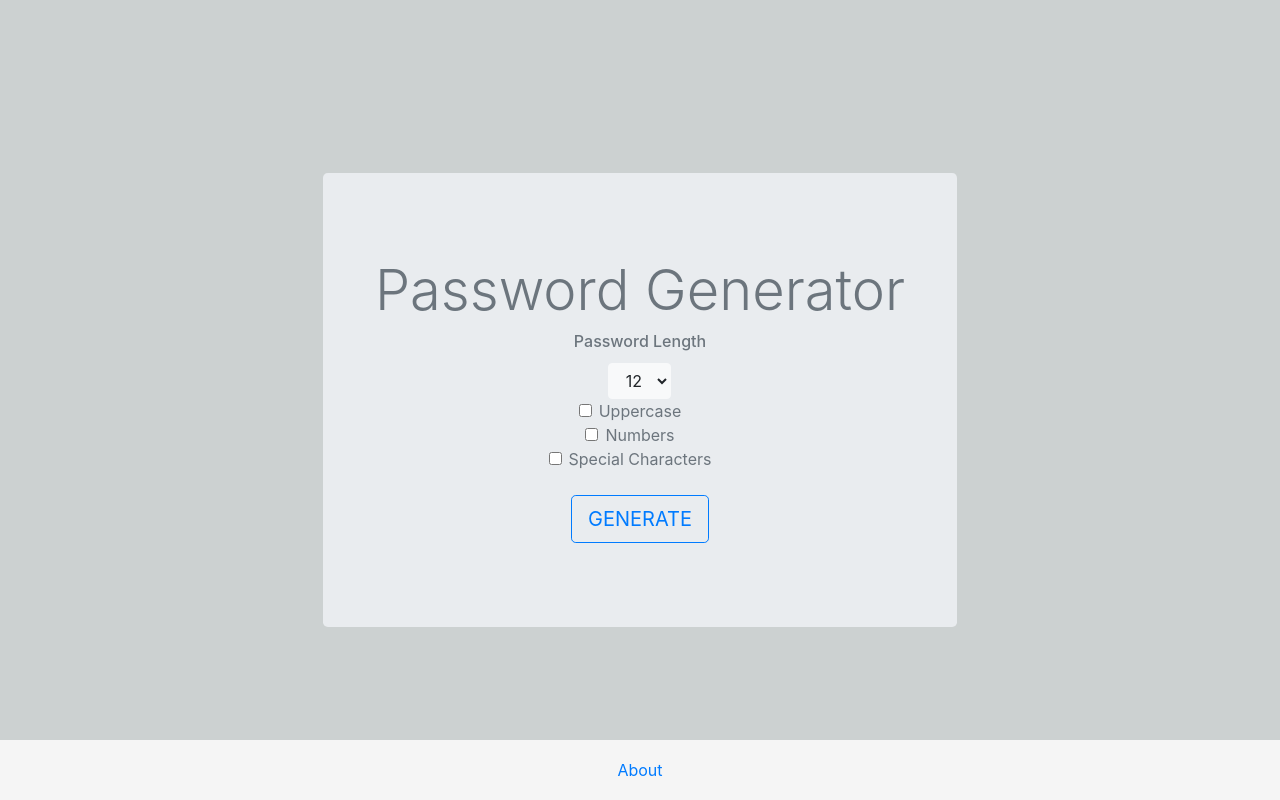
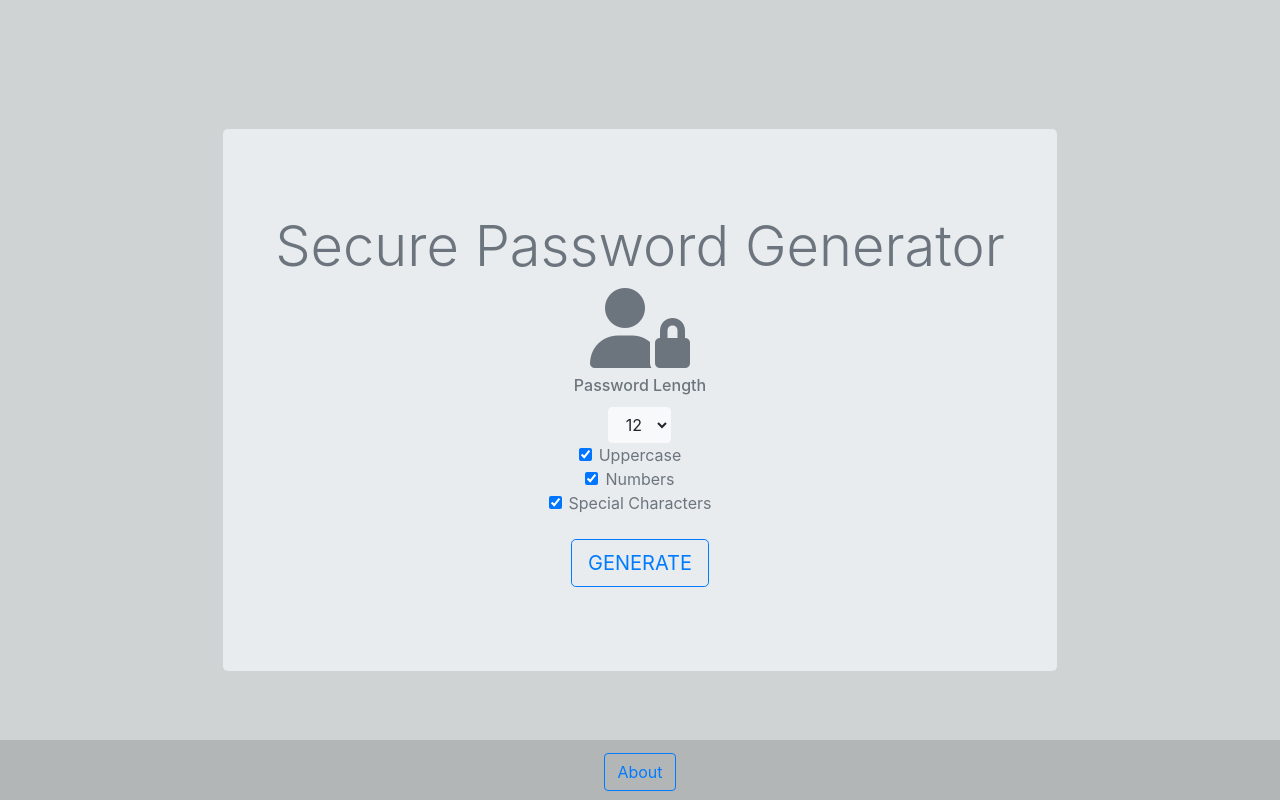
Before and after one commit to joontz/password-generator, a Django app: page / in a window 1280 px wide. Run offline with Django 3.2, Linux system fonts and the light colour scheme; some libraries are stand-ins or nearby versions.

Commit message:
first commit

```diff
--- a/generator/templates/generator/about.html
+++ b/generator/templates/generator/about.html
@@ -9,7 +9,7 @@
 <style>
     html, body {
         height: 100%;
-        background-color:  #ccd1d1 ;
+        background-color: #d0d3d4 ;
     }
 
 </style>
--- a/generator/templates/generator/home.html
+++ b/generator/templates/generator/home.html
@@ -1,16 +1,18 @@
 <!DOCTYPE html>
 <html lang="en" xmlns="http://www.w3.org/1999/html">
 <head>
+    <script src="https://kit.fontawesome.com/bd0ac6bf31.js" crossorigin="anonymous"></script>
     <link rel="stylesheet" href="https://maxcdn.bootstrapcdn.com/bootstrap/4.0.0/css/bootstrap.min.css"
           integrity="sha384-Gn5384xqQ1aoWXA+058RXPxPg6fy4IWvTNh0E263XmFcJlSAwiGgFAW/dAiS6JXm" crossorigin="anonymous">
 
     <meta charset="UTF-8">
     <title>Password Generator</title>
+
 </head>
 <style>
     html, body {
         height: 100%;
-        background-color: #ccd1d1
+        background-color: #d0d3d4 ;
     }
 
     .footer {
@@ -19,35 +21,38 @@
         width: 100%;
         height: 60px; /* Set the fixed height of the footer here */
         line-height: 60px; /* Vertically center the text there */
-        background-color: #f5f5f5;
+        background-color: #b3b6b7;
     }
 </style>
 <body>
 <div class="container h-100 d-flex justify-content-center text-center">
     <div class="jumbotron my-auto">
         <div class="card-body text-secondary">
-            <h1 class="display-4">Password Generator</h1>
+            <h1 class="display-4">Secure Password Generator</h1>
+            <h1><i class="fas fa-user-lock" style="font-size:80px"></i></h1>
 
 
             <h6 class="card-title">Password Length</h6>
             <form action="{% url 'password' %}">
                 <select class="btn btn-light dropdown-toggle" name="length">
-                    <option value="6">6</option>
-                    <option value="7">7</option>
+
                     <option value="8">8</option>
                     <option value="9">9</option>
                     <option value="10">10</option>
                     <option value="11">11</option>
                     <option value="12" selected="selected">12</option>
                     <option value="13">13</option>
+                    <option value="14">14</option>
+                    <option value="15">15</option>
+                    <option value="16">16</option>
                 </select>
                 <br>
 
-                <input type="checkbox" name="uppercase" class="form-check-input"> Uppercase
+                <input type="checkbox" name="uppercase" checked="checked" class="form-check-input"> Uppercase
                 <br>
-                <input type="checkbox" name="numbers" class="form-check-input"> Numbers
+                <input type="checkbox" name="numbers" checked="checked" class="form-check-input"> Numbers
                 <br>
-                <input type="checkbox" name="special" class="form-check-input"> Special Characters
+                <input type="checkbox" name="special" checked="checked" class="form-check-input"> Special Characters
 
                 <br>
                 <br>
@@ -60,7 +65,7 @@
 </body>
 <footer class="footer">
     <div class="container-fluid text-center">
-        <span class="text-muted"><a href="{% url 'about' %}" class="btn-link">About</a></span>
+        <span class="text-muted"><a href="{% url 'about' %}" class="btn btn-outline-primary">About</a></span>
     </div>
 </footer>
 </html>
--- a/generator/templates/generator/password.html
+++ b/generator/templates/generator/password.html
@@ -10,7 +10,7 @@
 <style>
     html, body {
         height: 100%;
-        background-color:  #ccd1d1
+        background-color: #d0d3d4;
     }
 </style>
 <body>
--- a/generator/views.py
+++ b/generator/views.py
@@ -9,7 +9,6 @@ def home(request):
 
 
 def password(request):
-
     characters = list('abcdefhijklmopmqrstuvwxyz')
 
     if request.GET.get('uppercase'):
@@ -18,7 +17,6 @@ def password(request):
         characters.extend(list('!@#$%^&*()_+-='))
     if request.GET.get('numbers'):
         characters.extend(list('1234567890'))
-
 
     length = int(request.GET.get('length', 12))
 
```
